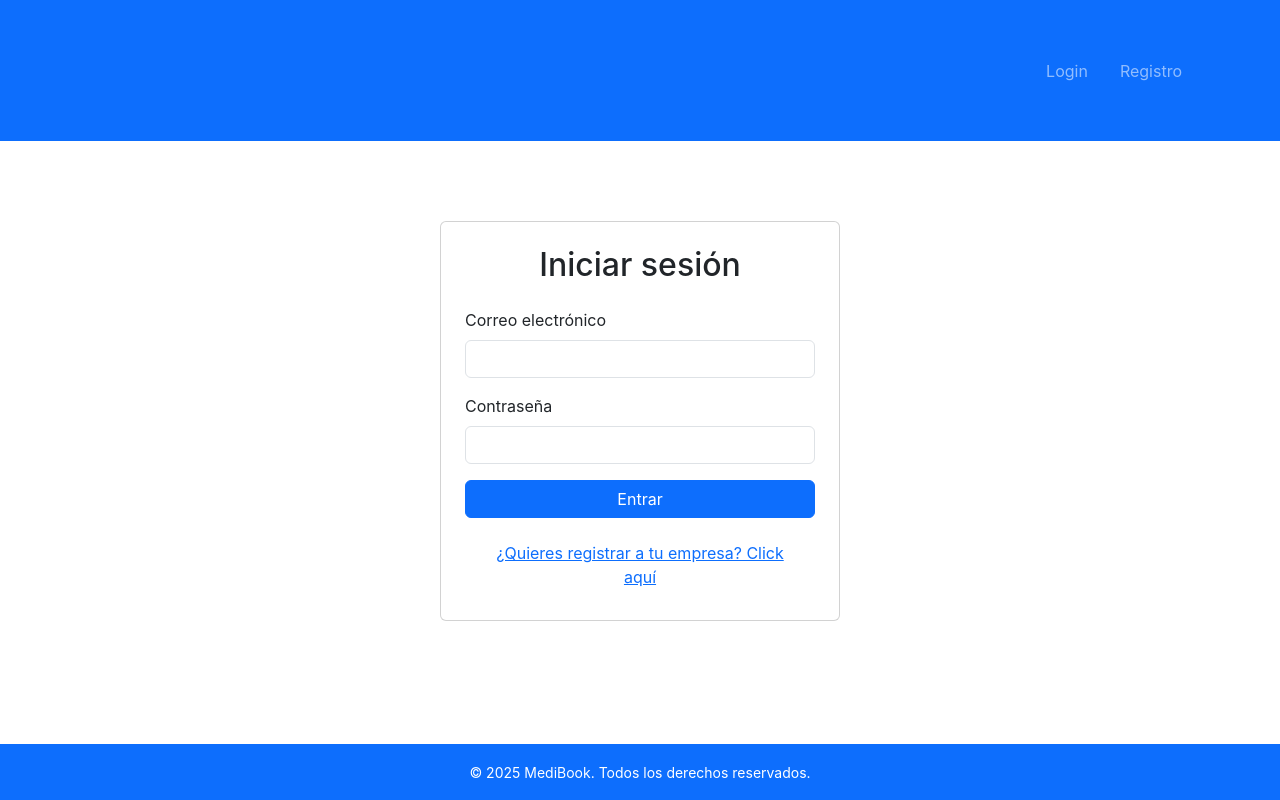
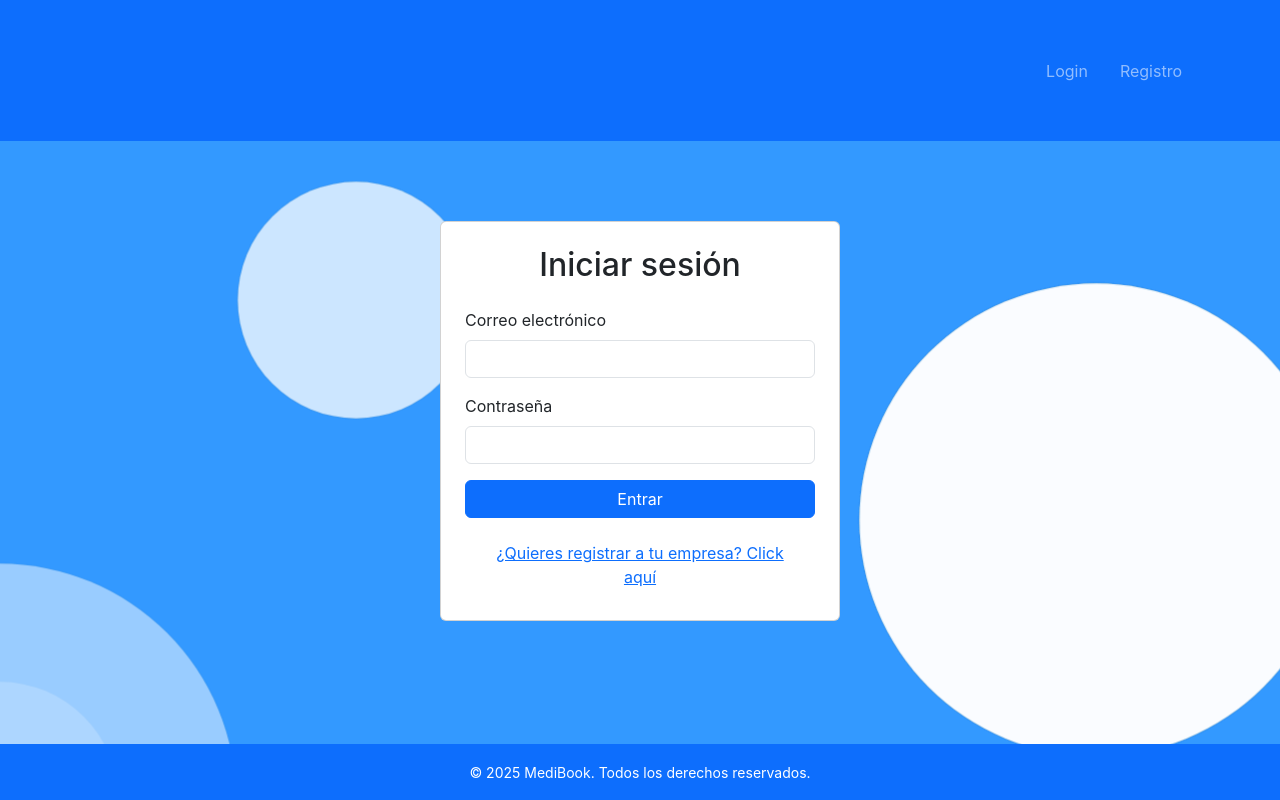
Before and after one commit to San-PedroB/MediBook, a React (Create React App) app: page /login in a window 1280 px wide. Built offline with nearby package versions, Linux system fonts and the light colour scheme; no server answers.

Commit message:
fondo dinamico

```diff
--- a/src/App.css
+++ b/src/App.css
@@ -44,3 +44,48 @@
   margin-left: -300px;
 
 }
+
+.App {
+  text-align: center;
+}
+
+.App-logo {
+  height: 40vmin;
+  pointer-events: none;
+}
+
+@media (prefers-reduced-motion: no-preference) {
+  .App-logo {
+    animation: App-logo-spin infinite 20s linear;
+  }
+}
+
+.App-header {
+  background-color: #282c34;
+  min-height: 100vh;
+  display: flex;
+  flex-direction: column;
+  align-items: center;
+  justify-content: center;
+  font-size: calc(10px + 2vmin);
+  color: white;
+}
+
+.App-link {
+  color: #61dafb;
+}
+
+@keyframes App-logo-spin {
+  from {
+    transform: rotate(0deg);
+  }
+  to {
+    transform: rotate(360deg);
+  }
+}
+
+/* estilos agregados por daniel  */
+.logo-img {
+  width: 115px;
+  height: auto;
+}
--- a/src/App.js
+++ b/src/App.js
@@ -10,6 +10,9 @@ import { AuthProvider } from './context/AuthContext';
 import PrivateRoute from './routes/PrivateRoute';
 import Agents from './views/Agents';
 import EditAgent from './views/EditAgent';
+import AnimatedBackground from './components/animatedbackground/AnimatedBackground';
+import 'bootstrap/dist/css/bootstrap.min.css'; // importa los estilos CSS
+import 'bootstrap/dist/js/bootstrap.bundle.min.js';
 
 
 function App() {
@@ -19,6 +22,7 @@ function App() {
         <div className="d-flex flex-column min-vh-100">
           <Navbar />
           <main className="flex-fill">
+          <AnimatedBackground/>
             <Routes>
               <Route path="/" element={<Login />} />
               <Route path="/login" element={<Login />} />
--- /dev/null
+++ b/src/components/animatedbackground/AnimatedBackground.css
@@ -0,0 +1,171 @@
+body{
+    background: #3399ff;
+  }
+
+  .circle{
+    position: absolute;
+    border-radius: 50%;
+    background: white;
+    animation: ripple 15s infinite;
+    box-shadow: 0px 0px 1px 0px #508fb9;
+  }
+
+  .small{
+    width: 200px;
+    height: 200px;
+    left: -100px;
+    bottom: -100px;
+  }
+
+  .medium{
+    width: 400px;
+    height: 400px;
+    left: -200px;
+    bottom: -200px;
+  }
+
+  .large{
+    width: 600px;
+    height: 600px;
+    left: -300px;
+    bottom: -300px;
+  }
+
+  .xlarge{
+    width: 800px;
+    height: 800px;
+    left: -400px;
+    bottom: -400px;
+  }
+
+  .xxlarge{
+    width: 1000px;
+    height: 1000px;
+    left: -500px;
+    bottom: -500px;
+  }
+
+  .shade1{
+    opacity: 0.2;
+  }
+  .shade2{
+    opacity: 0.5;
+  }
+
+  .shade3{
+    opacity: 0.7;
+  }
+
+  .shade4{
+    opacity: 0.8;
+  }
+
+  .shade5{
+    opacity: 0.9;
+  }
+
+  @keyframes ripple{
+    0%{
+      transform: scale(0.8);
+    }
+
+    50%{
+      transform: scale(1.2);
+    }
+
+    100%{
+      transform: scale(0.8);
+    }
+  }
+
+body{
+    background: #3399ff;
+  }
+
+
+  .circle{
+    position: absolute;
+    border-radius: 50%;
+    background: white;
+    animation: ripple 15s infinite;
+    box-shadow: 0px 0px 1px 0px #508fb9;
+  }
+
+  .small{
+    width: 200px;
+    height: 200px;
+    left: -100px;
+    bottom: -100px;
+  }
+
+  .medium{
+    width: 400px;
+    height: 400px;
+    left: -200px;
+    bottom: -200px;
+  }
+
+  .large{
+    width: 600px;
+    height: 600px;
+    left: -300px;
+    bottom: -300px;
+  }
+
+  .xlarge{
+    width: 800px;
+    height: 800px;
+    left: -400px;
+    bottom: -400px;
+  }
+
+  .xxlarge{
+    width: 1000px;
+    height: 1000px;
+    left: -500px;
+    bottom: -500px;
+  }
+
+  .shade1{
+    opacity: 0.2;
+  }
+  .shade2{
+    opacity: 0.5;
+  }
+
+  .shade3{
+    opacity: 0.7;
+  }
+
+  .shade4{
+    opacity: 0.8;
+  }
+
+  .shade5{
+    opacity: 0.9;
+  }
+
+  @keyframes ripple{
+    0%{
+      transform: scale(0.8);
+    }
+
+    50%{
+      transform: scale(1.2);
+    }
+
+    100%{
+      transform: scale(0.8);
+    }
+  }
+
+  .animated-background {
+    position: fixed;
+    width: 100%;
+    height: 100%;
+    background: #3399ff;
+    overflow: hidden;
+    top: 0;
+    left: 0;
+    z-index: -1;
+  }
--- /dev/null
+++ b/src/components/animatedbackground/AnimatedBackground.jsx
@@ -0,0 +1,19 @@
+import '../animatedbackground/AnimatedBackground.css'
+
+function AnimatedBackground() {
+  return (
+    <div className="animated-background">
+      <div className="circle small shade1"></div>
+      <div className="circle medium shade2"></div>
+      <div className="circle medium shade3" style={{ left: '70vw', bottom: '10vh' }}></div>
+      <div className="circle medium shade3" style={{ left: '70vw', bottom: '10vh' }}></div>
+      <div className="circle medium shade3" style={{ left: '70vw', bottom: '10vh' }}></div>
+      <div className="circle small shade2" style={{ left: '20vw', bottom: '50vh' }}></div>
+      <div className="circle small shade2" style={{ left: '20vw', bottom: '50vh' }}></div>
+    </div>
+
+  );
+
+}
+
+export default AnimatedBackground;
```
Also changed, not shown: 1 other file (tests, documents, lock files or other folders).
